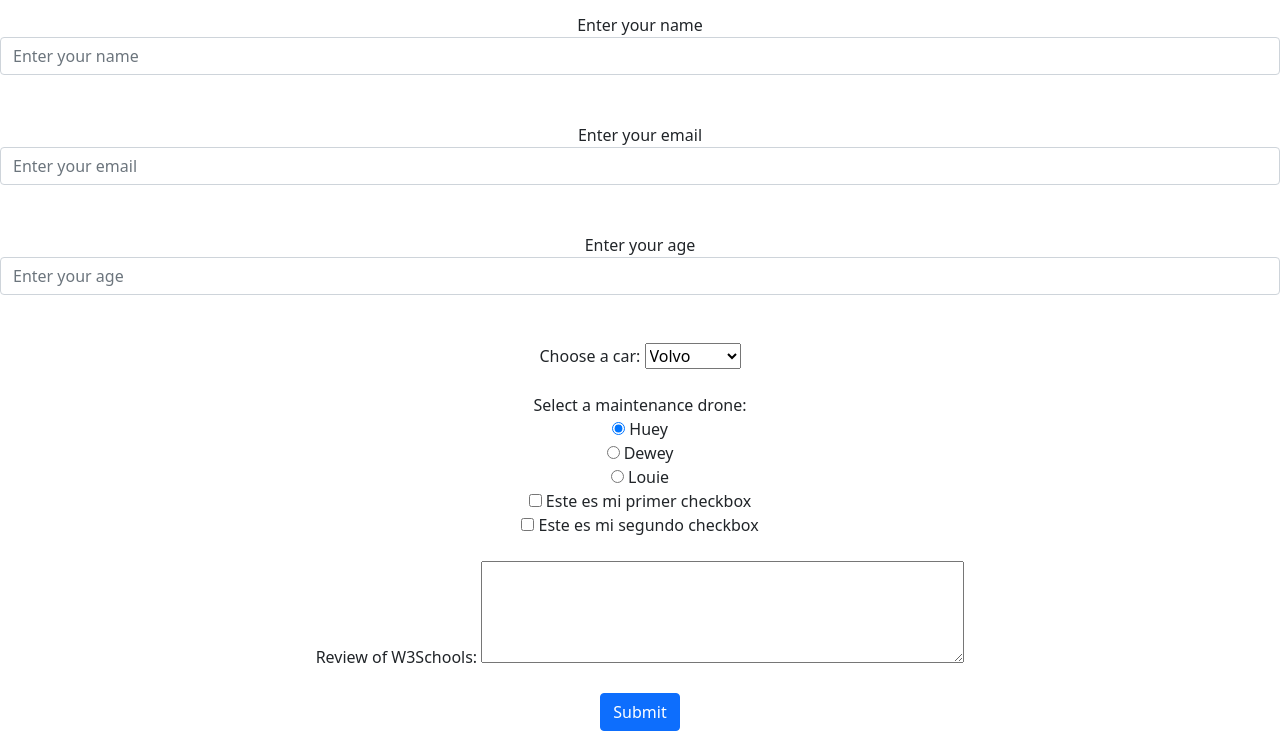
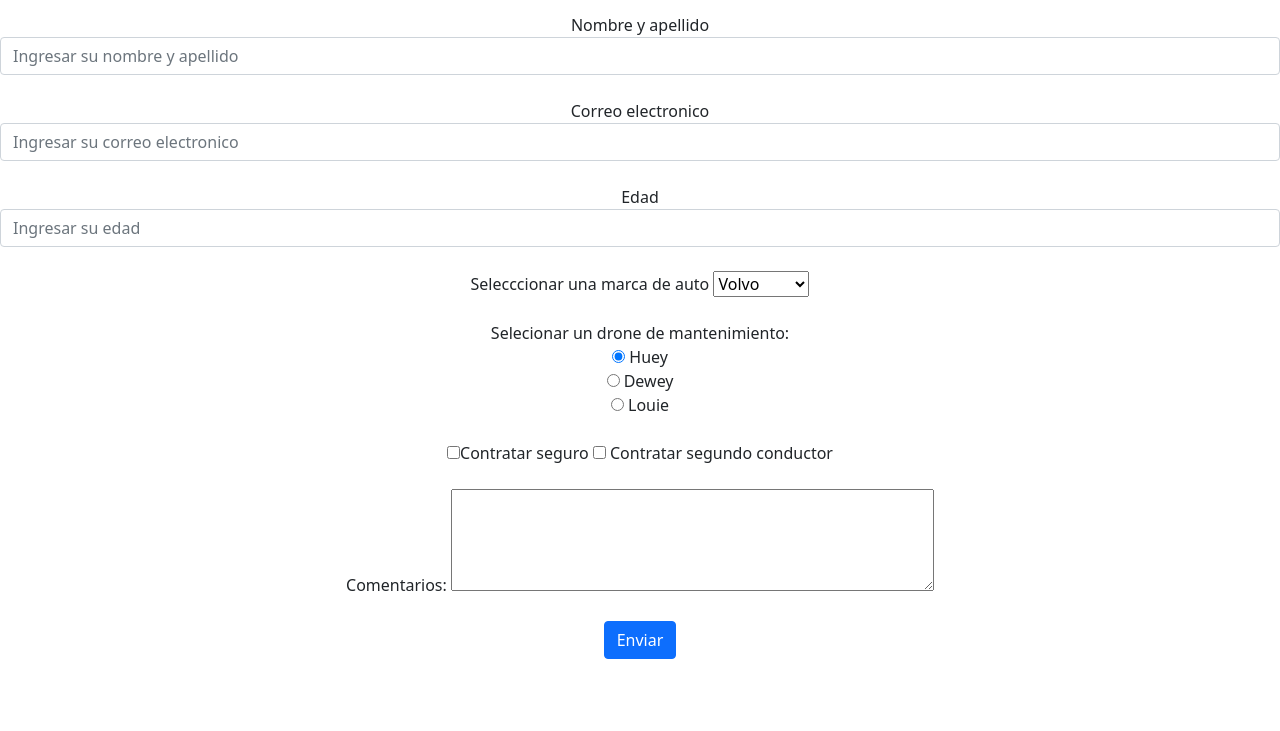
Before and after one commit to nicolasnh/microverse_surveyForm, a plain HTML site: page index.html in a window 1280 px wide. Shown: the part 83-814 px from the top of the page. Drawn offline with nearby package versions, Linux system fonts and the light colour scheme.

Commit message:
final commit

```diff
--- a/index.html
+++ b/index.html
@@ -13,38 +13,38 @@
 
 <body>
 
-    <h1 id="title">Survey From</h1>
-    <p id="description">Complete this form</p>
+    <h1 id="title">Alquiler de autos</h1>
+    <p id="description">Completar el formulario con sus datos</p>
 
     <form id="survey-form">
-        <div class="mb-6">
-            <label id="name-label">Enter your name</label>
-            <input id="name" class="form-control" placeholder="Enter your name"></input>
-            <br><br>
+        <div class="form-group">
+            <label id="name-label" for="name">Nombre y apellido</label>
+            <input type="text" name="name" id="name" class="form-control" placeholder="Ingresar su nombre y apellido" required />
         </div>
+        <br>
+        <div class="form-group">
+            <label id="email-label" for="email">Correo electronico</label>
+            <input id="email" class="form-control" type="email" placeholder="Ingresar su correo electronico" required></input>
+        </div>
+        <br>
+        <div class="form-group">
+            <label id="number-label" for="age">Edad</label>
+            <input id="number" class="form-control" type="number" min="18" max="65" placeholder="Ingresar su edad" required></input>
+        </div>
+        <br>
+        <div class="form-group">
+            <label for="cars">Selecccionar una marca de auto</label>
 
-        <div class="mb-6">
-            <label id="email-label">Enter your email</label>
-            <input id="email" class="form-control" type="email" placeholder="Enter your email"></input>
-            <br><br>
-        </div>
-        <div class="mb-6">
-            <label id="number-label">Enter your age</label>
-            <input id="age" class="form-control" type="number" min="18" max="65" placeholder="Enter your age"></input>
-            <br><br>
-        </div>
-
-        <label for="cars">Choose a car:</label>
-
-        <select name="cars" id="cars">
+            <select name="cars" id="dropdown">
                 <option value="volvo">Volvo</option>
                 <option value="saab">Saab</option>
                 <option value="mercedes">Mercedes</option>
                 <option value="audi">Audi</option>
             </select>
-        <br><br>
-
-        <label>Select a maintenance drone:</label>
+        </div>
+        <br>
+        <div class="form-group">
+            <label>Selecionar un drone de mantenimiento:</label>
 
             <div>
                 <input type="radio" id="huey" name="drone" value="huey" checked>
@@ -60,25 +60,26 @@
                 <input type="radio" id="louie" name="drone" value="louie">
                 <label for="louie">Louie</label>
             </div>
+        </div>
+        <br>
+        <div class="form-group">
+            <label>
+                <input type="checkbox" id="cbox1" value="first_checkbox">Contratar seguro
+            </label>
 
-        <label>
-            <input type="checkbox" id="cbox1" value="first_checkbox"> Este es mi primer checkbox
-        </label>
+            <input type="checkbox" id="cbox2" value="second_checkbox"> <label for="cbox2">Contratar segundo conductor</label>
+
+        </div>
         <br>
-        <input type="checkbox" id="cbox2" value="second_checkbox"> <label for="cbox2">Este es mi segundo checkbox</label>
-
-        <br>
-        <br>
-        <label for="w3review">Review of W3Schools:</label>
+        <div class="form-group">
+            <label for="w3review">Comentarios:</label>
 
             <textarea id="w3review" name="w3review" rows="4" cols="50">
 
             </textarea>
-
+        </div>
         <br>
-        <br>
-
-        <button id="submit" type="submit" class="btn btn-primary">Submit</button>
+        <button id="submit" type="submit" class="btn btn-primary">Enviar</button>
 
     </form>
 
```
Lines whose indentation alone changed are shown as unchanged.
